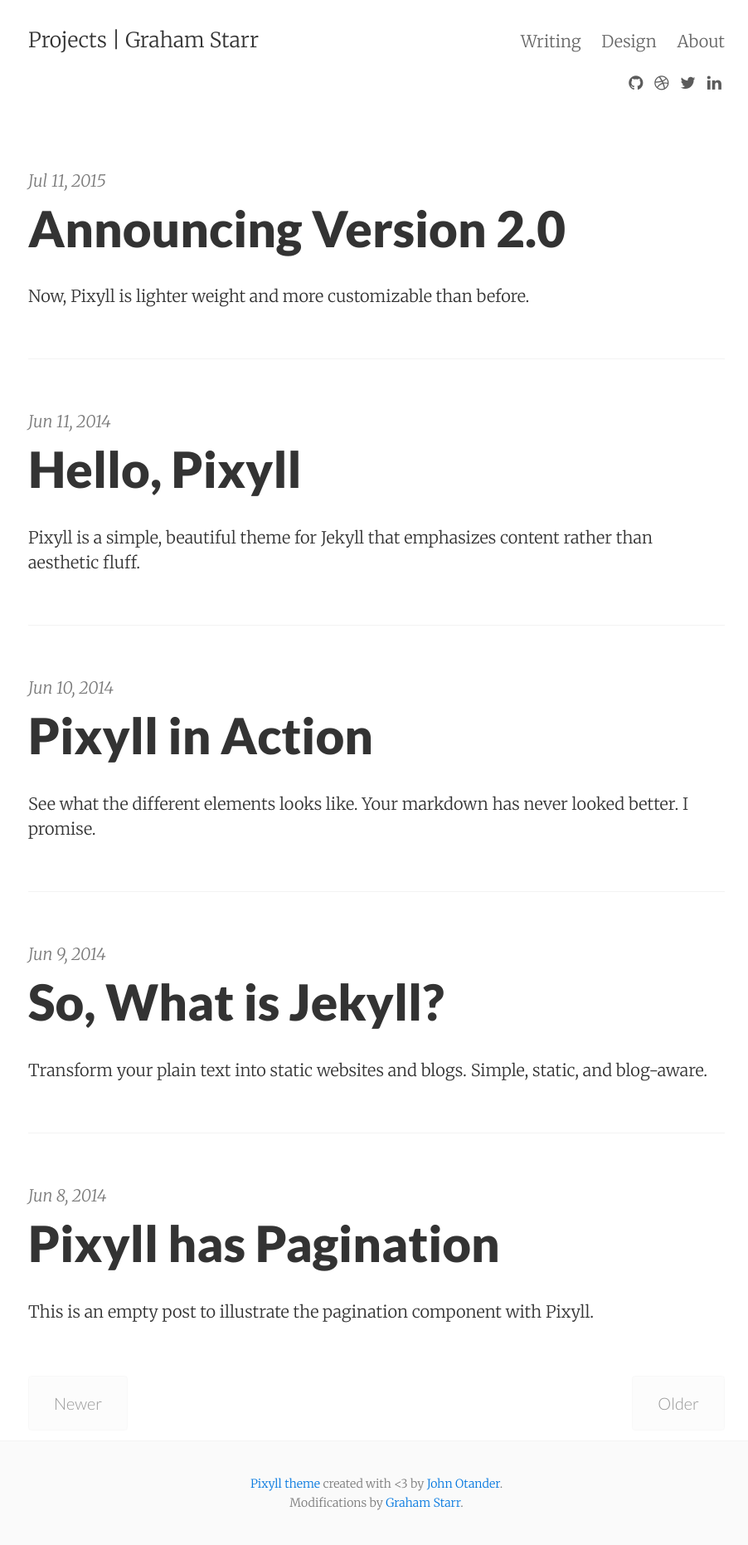
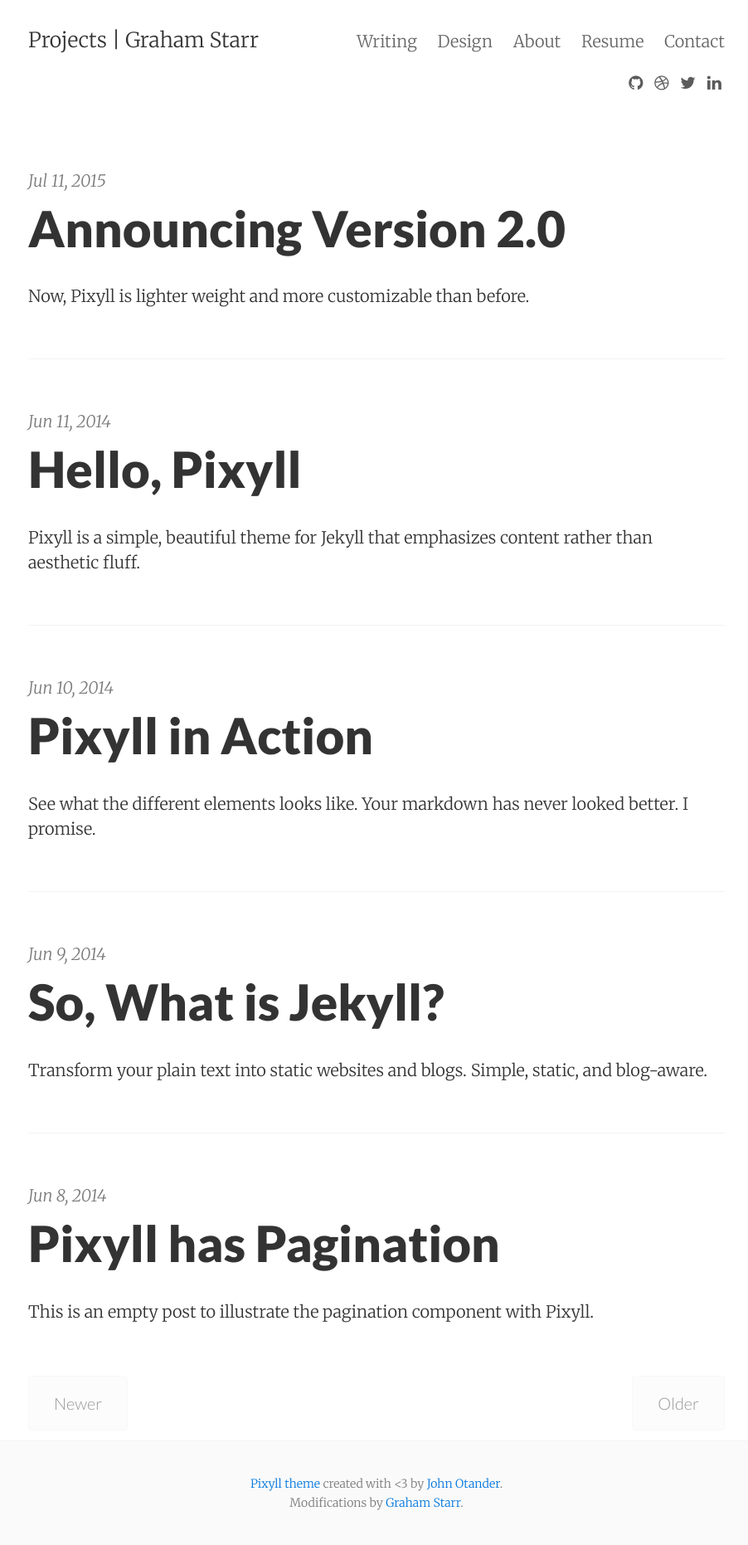
Before and after one commit to gstarr/gstarr.github.io, a Jekyll site: the page built from index.html, in a window 1280 px wide. Shown: the whole page at 83% size, without its empty margins (186-1088 px from the left). Built offline with Jekyll 4.4.1, drawn with Linux system fonts in a browser that asks for light colours; nearby versions of some CDN libraries; the list of posts is cut into pages by our own code.

Commit message:
Update navigation.html

```diff
--- a/_includes/navigation.html
+++ b/_includes/navigation.html
@@ -1,4 +1,5 @@
 <a href="{{ site.baseurl }}/writing/">Writing</a>
 <a href="{{ site.baseurl }}/design/">Design</a>
 <a href="{{ site.baseurl }}/about/">About</a>
-<!-- <a href="{{ site.baseurl }}/contact/">Contact</a> -->
+<a href="{{ site.baseurl }}/resume/">Resume</a>
+<a href="{{ site.baseurl }}/contact/">Contact</a>
```
